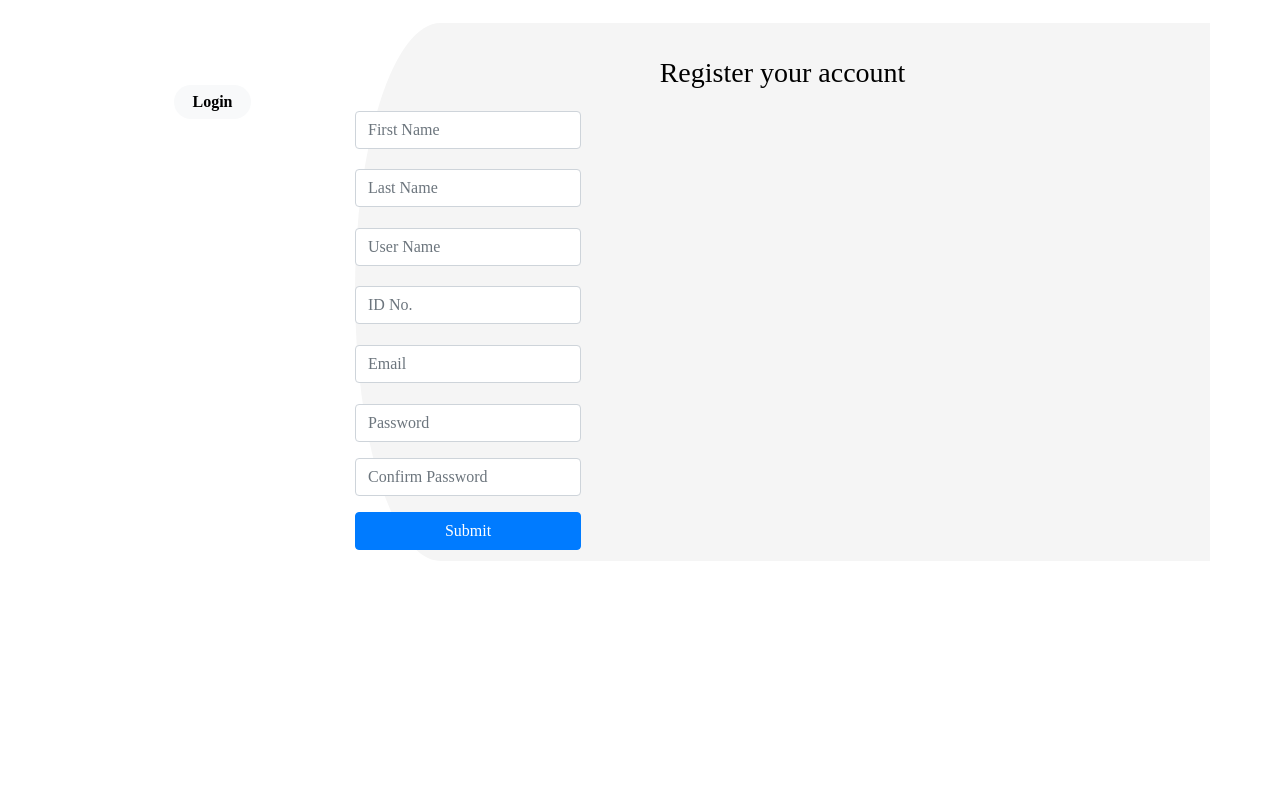
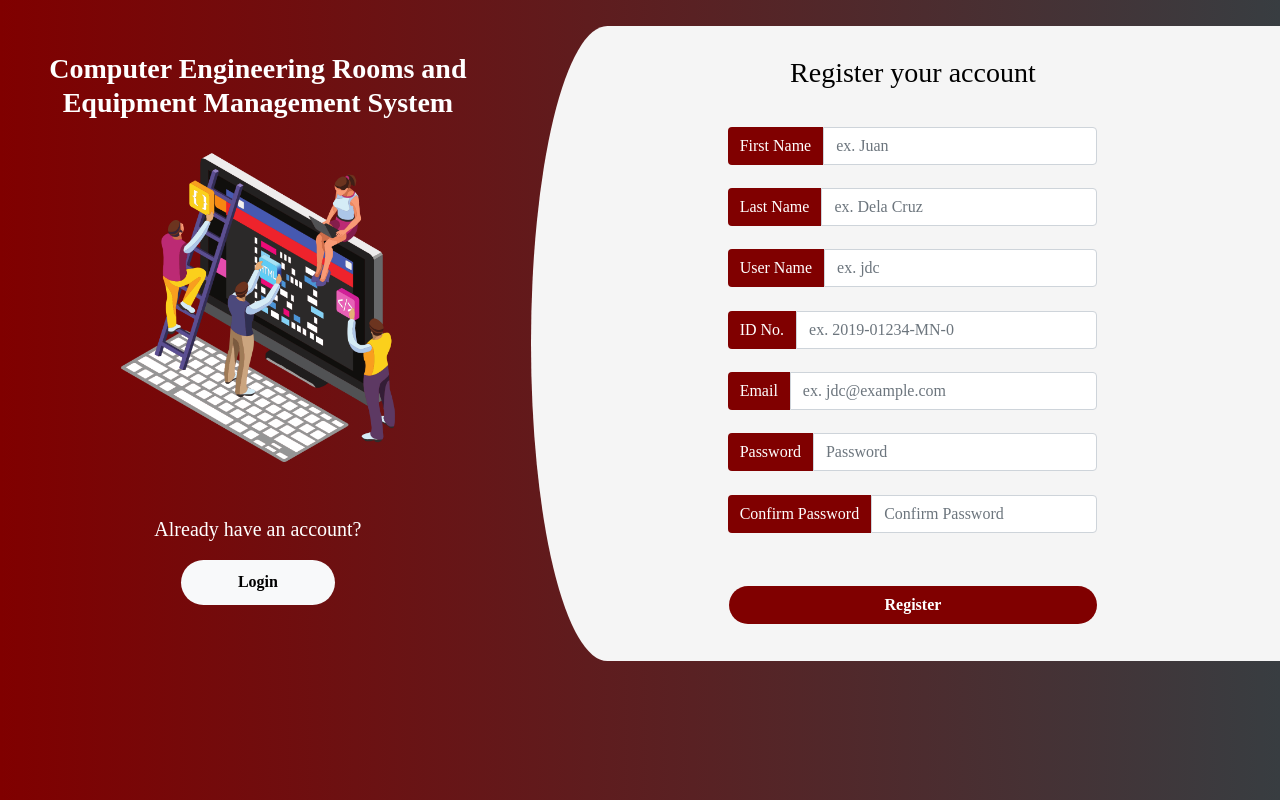
Before and after one commit to Ariathros/cpelab, a PHP site: page /register.php in a window 1280 px wide. Run offline with PHP 8.4, Linux system fonts and the light colour scheme; data that the repository does not hold is empty.

Commit message:
register fix

```diff
--- a/register.php
+++ b/register.php
@@ -12,11 +12,22 @@
 		<meta name="viewport" content="width=device-width, initial-scale=1">
 		<link rel="stylesheet" href="https://cdn.jsdelivr.net/npm/bootstrap@4.0.0/dist/css/bootstrap.min.css" integrity="sha384-Gn5384xqQ1aoWXA+058RXPxPg6fy4IWvTNh0E263XmFcJlSAwiGgFAW/dAiS6JXm" crossorigin="anonymous">
 		<link rel="stylesheet" href="https://cdnjs.cloudflare.com/ajax/libs/font-awesome/4.7.0/css/font-awesome.min.css">
-		<link rel="stylesheet" href="./assets/css/style.css"></link>
+		<link rel="stylesheet" href="assets/css/style.css"></link>
+
+		<style>.error{ color:#FF0000 }</style>
 	</HEAD>
-
-	<body>
-	<div class="container register">
+	<body id="register">
+		<div class="row">
+			<div class="col-md-5  register-left">
+				<h3>Computer Engineering Rooms and Equipment Management System</h3>
+				<img src="assets/images/register.png">
+				<p>Already have an account?</p>
+				<a href="index.php">
+					<input type="submit" name="back_login" value="Login"/>
+				</a>
+			</div>
+			<div class="col-md-7 register-right">
+				<h3 class="register-heading">Register your account</h3>
 
 				<?php
 					// Define variable names
@@ -87,61 +98,65 @@
 						$data = stripslashes($data);
 						$data = htmlspecialchars($data);
 						return $data;
-			}?>
+					}
+				?>
 
-		<div class="row">
-			<div class="col-md-3 register-left">
-				<h3>Welcome</h3>
-				<p></p>
-				<a href="index.php">
-					<input type="submit" name="back_login" value="Login"/>
-				</a>
-				<br/>
+				<form method="post">
+					<div class="input-group mb-3">
+						<div class="input-group-append">
+							<span class="input-group-text">First Name</span>
 						</div>
-			<div class="col-md-9 register-right">
-				<div class="tab-content" id="myTabContent">
-					<div class="tab-pane fade show active" id="home" role="tabpanel" aria-labelledby="home-tab">
-						<h3 class="register-heading">Register your account</h3>
-						<div class="row register-form">
-							<div class="">
-								<form method="post" action="<?php echo htmlspecialchars($_SERVER["PHP_SELF"]);?>">
-									<span class="error"><?php echo $firstNameErr;?></span>
+						<input type="text" name="firstName" class="form-control input_user" placeholder="ex. Juan" REQUIRED>
+					</div>
+					<div class="error"><?php echo $firstNameErr;?></div>
+
 					<div class="input-group mb-3">
-										<INPUT NAME="firstName" TYPE="TEXT" PLACEHOLDER="First Name" class="form-control" REQUIRED>
+						<div class="input-group-append">
+							<span class="input-group-text">Last Name</span>
 						</div>
-									<span class="error"><?php echo $lastNameErr;?></span>
+						<input type="text" name="lastName" class="form-control input_user" placeholder="ex. Dela Cruz" REQUIRED>
+					</div>
+					<div class="error"><?php echo $lastNameErr;?></div>
+
 					<div class="input-group mb-3">
-										<INPUT NAME="lastName" TYPE="TEXT" PLACEHOLDER="Last Name" class="form-control" REQUIRED>
+						<div class="input-group-append">
+							<span class="input-group-text">User Name</span>
 						</div>
-									<span class="error"><?php echo $userNameErr;?></span>
+						<input type="text" name="userName" class="form-control input_user" placeholder="ex. jdc" REQUIRED>
+					</div>
+					<div class="error"><?php echo $userNameErr;?></div>
 					<div class="input-group mb-3">
-										<INPUT NAME="userName" TYPE="TEXT" PLACEHOLDER="User Name" class="form-control" REQUIRED>
+						<div class="input-group-append">
+							<span class="input-group-text">ID No.</span>
 						</div>
-									<span class="error"><?php echo $idNoErr;?></span>
+						<input type="text" name="idNo" class="form-control input_user" placeholder="ex. 2019-01234-MN-0" REQUIRED>
+					</div>
+					<div class="error"><?php echo $idNoErr;?></div>
+
 					<div class="input-group mb-3">
-										<INPUT NAME="idNo" TYPE="TEXT" PLACEHOLDER="ID No." class="form-control" REQUIRED>
+						<div class="input-group-append">
+							<span class="input-group-text">Email</span>
 						</div>
-									<span class="error"><?php echo $emailErr;?></span>
+						<input type="email" name="email" class="form-control input_user" placeholder="ex. jdc@example.com" REQUIRED>
+					</div>
+					<div class="error"><?php echo $emailErr;?></div>
+
 					<div class="input-group mb-3">
-										<INPUT NAME="email" TYPE="TEXT" PLACEHOLDER="Email" class="form-control" REQUIRED>
-										<?php if(isset($emailErr)); ?>
+						<div class="input-group-append">
+							<span class="input-group-text">Password</span>
 						</div>
-									<span class="error"><?php echo $passwordErr;?></span>
+						<input type="password" name="password" class="form-control input_user" placeholder="Password" REQUIRED>
+					</div>
+					<div class="error"><?php echo $passwordErr;?></div>
+
 					<div class="input-group mb-3">
-										<INPUT NAME="password" TYPE="password" PLACEHOLDER="Password" class="form-control" REQUIRED>
+						<div class="input-group-append">
+							<span class="input-group-text">Confirm Password</span>
 						</div>
-									<div class="input-group mb-3">
-										<INPUT NAME="confirmPassword" TYPE="password" PLACEHOLDER="Confirm Password" class="form-control" REQUIRED>
+						<input type="password" name="confirmPassword" class="form-control input_user" placeholder="Confirm Password" REQUIRED>
 					</div>
-									<button NAME="submit" TYPE="SUBMIT" class="btn btn-primary" VALUE="Submit">Submit</button>
+					<input name="submit" type="submit" class="btnRegister"  value="Register"></button>
 				</form>
-							</div>
-						</div>
-						<!-- <input type="text" name="firstName" class="form-control input_user" placeholder="ex. Juan" REQUIRED> -->
-					</div>
-				</div>
-			</div>
-		</div>
 
 				<?php
 					if($hasErr) {
@@ -181,11 +196,6 @@
 					}
 				?>
 			</div>
+		</div>
 	</body>
 </html>
-
-<html lang="en">
-	<body>
-		<style>.error{ color:#FF0000 }</style>
-	</body>
-</html>
```
Lines whose indentation alone changed are shown as unchanged.
